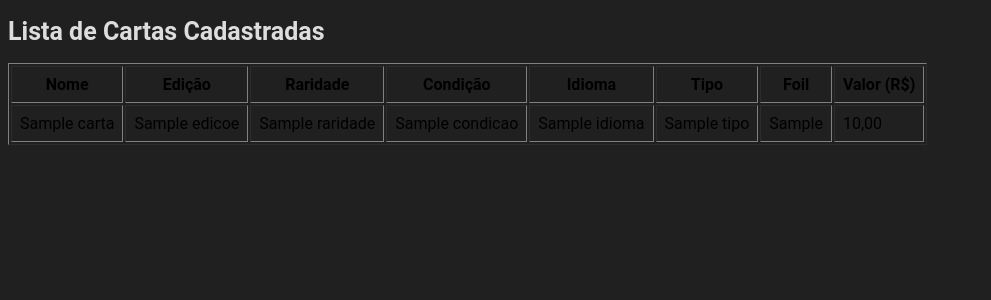
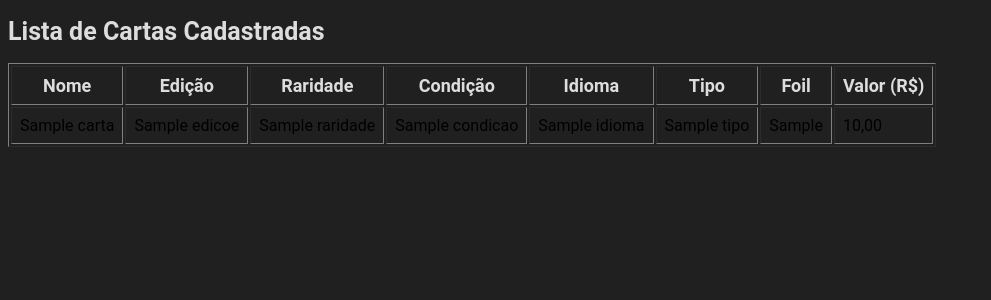
Before and after one commit to LucasConA/mtg_acervo, a PHP site: page /listar_cartas.php in a window 1280 px wide. Shown: the top 300 px of the page, without its empty margins (0-991 px from the left). Run offline with PHP 8.4, Linux system fonts and the light colour scheme; tables that the repository leaves empty or names only in its code hold one stand-in row (values such as "Sample post").

Commit message:
cor do th

```diff
--- a/_css/estilo.css
+++ b/_css/estilo.css
@@ -69,6 +69,11 @@
     h1 {
         color: #dddddd;
         font-size: 25px;
+    }
+
+    th {
+        color: #dddddd;
+        font-size: 18px;
     }
 /* Formatação do menu */
     nav#menu {
```
